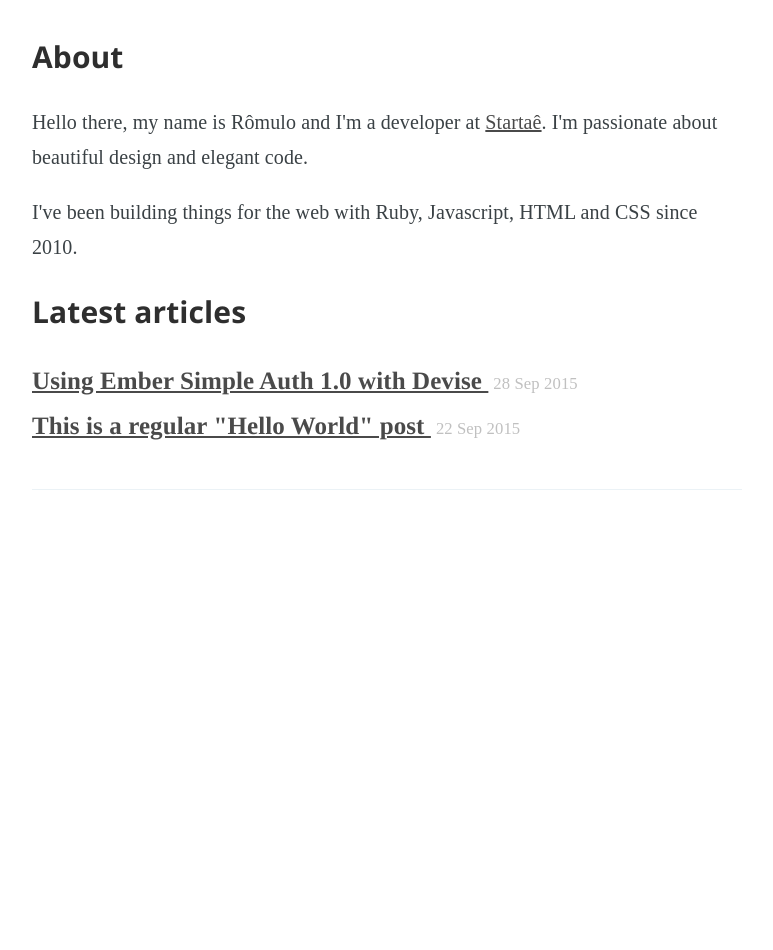
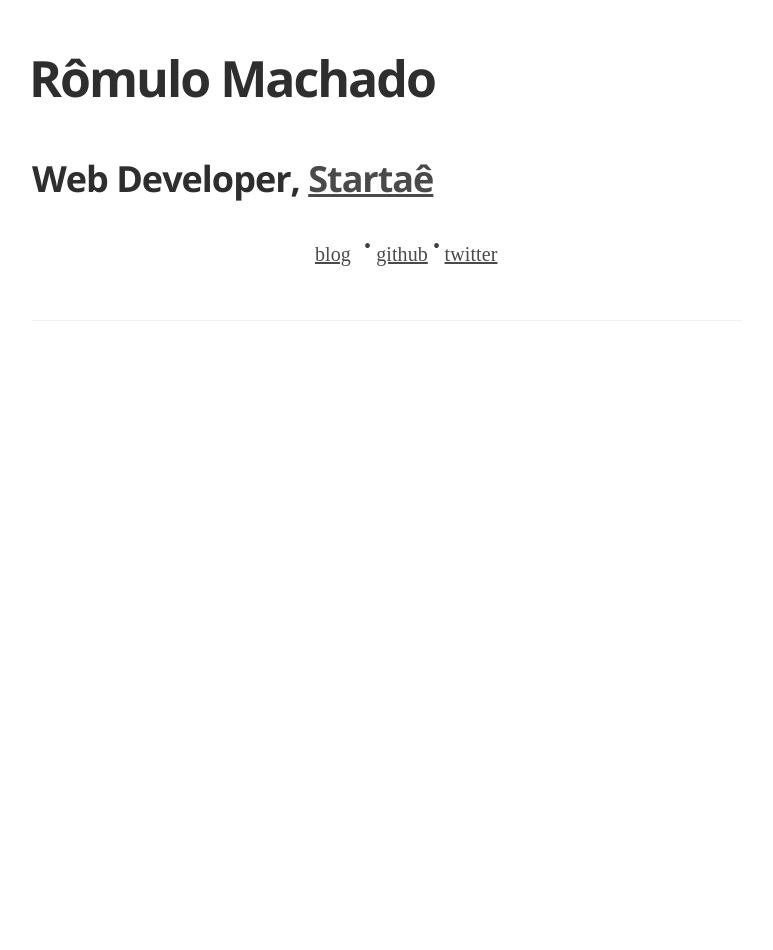
Before and after one commit to romulomachado/romulomachado.github.io, a Jekyll site: the page built from index.html, in a window 1280 px wide. Shown: the whole page, without its empty margins (253-1026 px from the left). Built offline with Jekyll 4.4.1, drawn with Linux system fonts in a browser that asks for light colours; some web fonts are replaced.

Commit message:
Update index.html

```diff
--- a/index.html
+++ b/index.html
@@ -3,25 +3,12 @@
 title: Rômulo Machado
 ---
 
-<h3>About</h3>
-
-<p>Hello there, my name is Rômulo and I'm a developer at <a href="http://startae.com" target="_blank">Startaê</a>. I'm passionate about beautiful design and elegant code.</p>
-
-<p>I've been building things for the web with Ruby, Javascript, HTML and CSS since 2010.</p>
-
-<h3>Latest articles</h3>
-
-<main>
-  {% for post in site.posts limit:5 %}
-    <div class="blog-post">
-      <h4 class="blog-post__title">
-        <a class="blog-post__link" href="{{ post.url }}">
-          {{ post.title }}
-        </a>
-      </h4><small>
-      <time datetime="{{post.date}}" class="blog-post__date">{{ post.date | date_to_string }}</time></small>
-    </div>
-  {% endfor %}
-
-  <!-- <h4 class="blog-post__title"><a href="/writing.html">More »</a></h4> -->
-</main>
+<section class='about-me'>
+  <h1 class='name'>Rômulo Machado</h1>
+  <h2 class='work'><span class='job-title'>Web Developer, </span><a href='http://startae.com' target='_blank'>Startaê</a></h2>
+  <ul class='links'>
+    <li><a href='/writing.html' target='_blank'>blog</a></li> •
+    <li><a href='http://github.com/romulomachado' target='_blank'>github</a></li> •
+    <li><a href='http://twitter.com/romulomachado_' target='_blank'>twitter</a></li>
+  </ul>
+</section>
```
